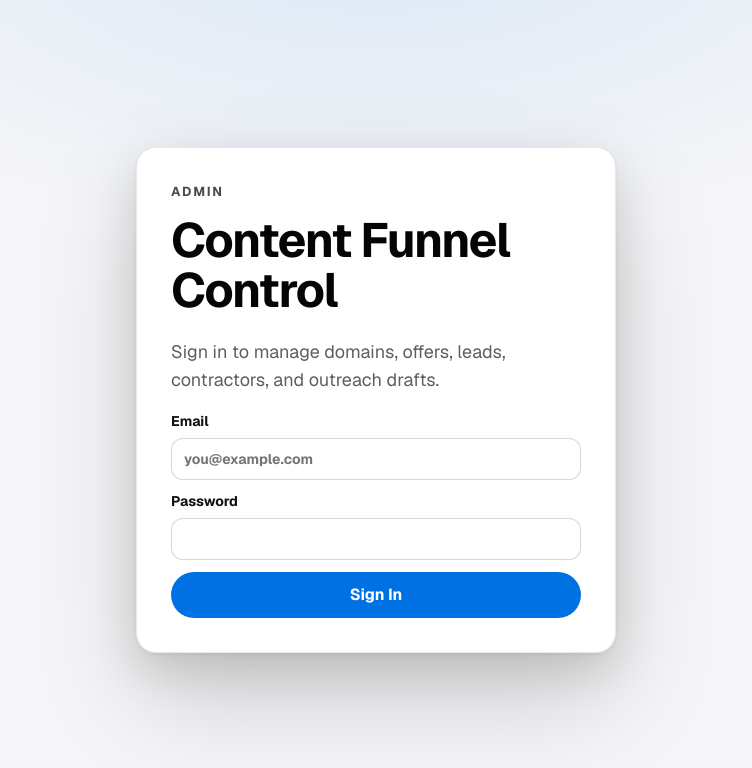
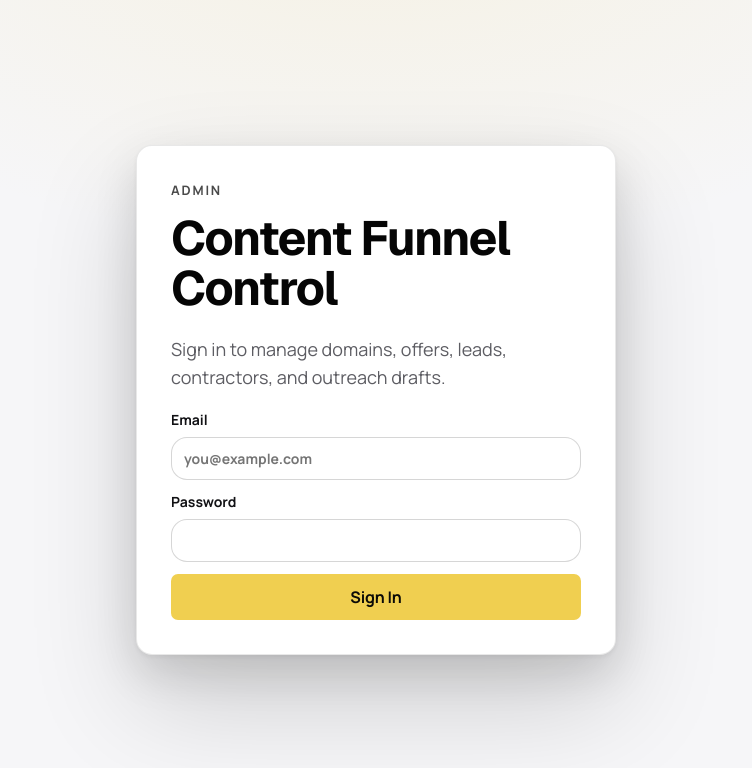
Before and after one commit to stfphen/content-checkout-funnel, a Next.js app: page /admin/login in a window 1280 px wide. Shown: the top 768 px of the page, without its empty margins (264-1016 px from the left). Built offline with nearby package versions, Linux system fonts and the light colour scheme.

Commit message:
feat(admin): DGTL brand reskin (scoped token layer + Manrope)

```diff
--- /dev/null
+++ b/app/admin/dgtl-admin.css
@@ -0,0 +1,118 @@
+/* ==========================================================================
+   DGTL admin reskin — scoped to the admin shell + login only.
+   Additive override layer over styles.css. Repoints the existing semantic
+   tokens to the DGTL identity (dgtlgroup.io: black + gold #F0CF50, Manrope).
+   Change skin, not skeleton: no DOM/logic changes, no edits to styles.css.
+   The public tenant funnels never carry .v2-admin-shell / .admin-login, so
+   they are completely unaffected. Delete this file to fully revert.
+
+   How it works: the app already themes through semantic variables
+   (--bg/--surface/--fg/--border/--blue/--success...). The admin accent derives
+   entirely from --blue, so overriding --blue -> gold cascades to every derived
+   accent token (rings, tints, active nav, primary button) automatically.
+   ========================================================================== */
+
+/* --- Shared admin tokens (both light + dark): font, accent, functional set,
+       DGTL radii. `html` prefix + font var loaded by app/admin/layout.jsx. --- */
+html .v2-admin-shell,
+html .admin-login {
+  /* Manrope everywhere in admin (loaded via next/font in the admin layout). */
+  --font-sans: var(--font-manrope), "Manrope", ui-sans-serif, system-ui, -apple-system, sans-serif;
+  font-family: var(--font-sans);
+
+  /* Accent = DGTL gold. Everything downstream (active nav, focus ring, primary
+     button, accent tints/bands, bg vignette) derives from --blue, so this one
+     swap gold-ifies the whole admin. Inline per-tenant --blue still wins if a
+     tenant ever brands the shell. */
+  --blue: #F0CF50;
+  --blue-dark: #cbab35;
+  --on-blue: #0b0b07; /* black-ish text on gold — the DGTL primary-button pairing */
+
+  /* Keep info blue (else it would inherit gold from --blue) + DGTL functional set. */
+  --info: #6E9FDB;
+  --success: #7BC47F;
+  --warn: #E8A33D;
+  --danger: #E5484D;
+
+  /* DGTL geometry: 7px controls / 16px cards+panels / pills stay round. */
+  --fp-radius-button: 7px;
+  --radius: 16px;
+  --radius-sm: 7px;
+  --radius-lg: 16px;
+}
+
+/* Gold selection everywhere in admin. */
+html .v2-admin-shell ::selection,
+html .admin-login ::selection {
+  background: #F0CF50;
+  color: #000;
+}
+
+/* ==========================================================================
+   DARK (the DGTL identity) — pure-black surface ladder + #2a2a2a hairlines.
+   Repoints the primitives the existing dark block already consumes; all its
+   derived color-mix tokens re-resolve against these automatically.
+   ========================================================================== */
+html .v2-admin-shell[data-theme="dark"] {
+  --white: #0d0d0d;      /* was #121218 — surfaces that read from --white */
+  --soft: #000000;
+  --soft-2: #1a1a1a;
+  --black: #F0F0F0;      /* primary text (dark shell inverts fg into --black) */
+  --near-black: #e6e6e6;
+  --muted: #8a8a8a;      /* --text-dim */
+  --line: #2a2a2a;
+  --border: #2a2a2a;
+
+  --bg: #000000;
+  --surface: #0d0d0d;
+  --surface-2: #121212;
+  --surface-3: #1a1a1a;  /* raised: popovers/modals */
+  --fg: #F0F0F0;
+  --fg-muted: #8a8a8a;
+
+  --glass-dark: rgba(10, 10, 10, 0.72); /* glassy bars / floating mobile nav */
+}
+
+/* Gold primary button needs BLACK text (the existing dark rule forced #fff for
+   the old blue button). Higher specificity than that rule. */
+html .v2-admin-shell[data-theme="dark"] .button--primary {
+  color: #000;
+}
+
+/* Metric pills used a hardcoded light border (invisible on black) — give them
+   the DGTL hairline + near-black card surface. */
+html .v2-admin-shell[data-theme="dark"] .v2-metric-pill {
+  background: var(--surface);
+  border-color: var(--border);
+}
+
+/* Desktop sidebar: near-black well + DGTL hairline (was #131315). */
+@media (min-width: 1024px) {
+  html .v2-admin-shell[data-theme="dark"] .v2-nav-container {
+    background: #0a0a0a;
+    border-right-color: var(--border);
+  }
+}
+
+/* Inputs: crisp DGTL border on the dark well (was rgba white .16). */
+html .v2-admin-shell[data-theme="dark"] input,
+html .v2-admin-shell[data-theme="dark"] select,
+html .v2-admin-shell[data-theme="dark"] textarea {
+  border-color: var(--border);
+}
+
+/* ==========================================================================
+   LIGHT — DGTL light inversion (paper + gold). Admin defaults to dark; this
+   just keeps the toggle on-brand instead of reverting to generic blue.
+   ========================================================================== */
+html .v2-admin-shell[data-theme="light"] {
+  --line: #e6e2d6;
+  --border: #e6e2d6;
+}
+
+/* Base status pill hardcoded a blue tint — retint to gold in light mode
+   (dark mode already derives it from --blue -> gold). */
+html .v2-admin-shell[data-theme="light"] .status-pill {
+  background: rgba(240, 207, 80, 0.16);
+  color: #6b5a12;
+}
--- /dev/null
+++ b/app/admin/layout.jsx
@@ -0,0 +1,26 @@
+import { Manrope } from "next/font/google";
+import "./dgtl-admin.css";
+
+// DGTL brand typeface for the admin surface only. Exposed as a CSS variable
+// (--font-manrope) that dgtl-admin.css repoints --font-sans to, scoped under
+// .v2-admin-shell / .admin-login. Loading it here (a nested layout over /admin
+// and /admin/login) keeps Manrope off the public tenant funnels. preload:false
+// so the funnels — which never mount under this layout — pay nothing for it.
+const manrope = Manrope({
+  subsets: ["latin"],
+  display: "swap",
+  weight: ["400", "500", "600", "700", "800"],
+  variable: "--font-manrope",
+  preload: false,
+});
+
+// display:contents so this wrapper contributes no box of its own — it exists
+// only to carry the --font-manrope custom property, which inherits to the admin
+// shell + login below. Layout/skeleton is untouched.
+export default function AdminLayout({ children }) {
+  return (
+    <div className={manrope.variable} style={{ display: "contents" }}>
+      {children}
+    </div>
+  );
+}
```
